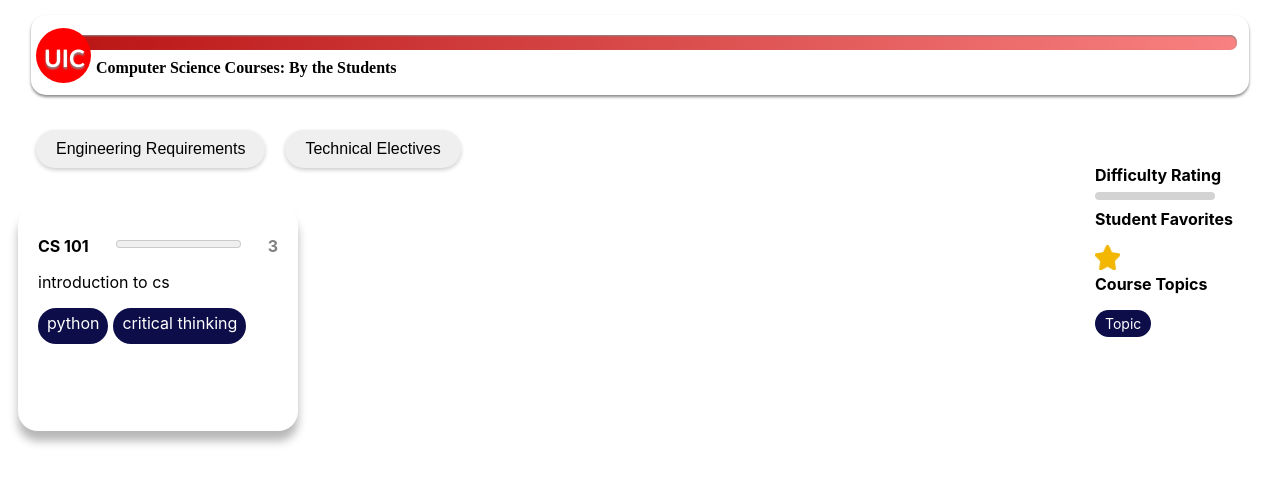
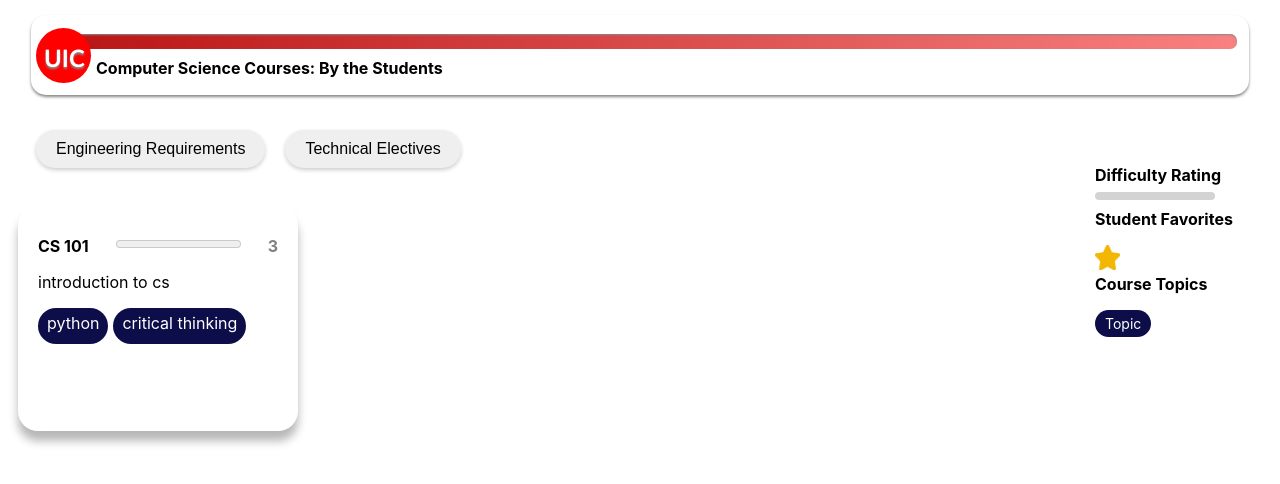
Before and after one commit to cheetodustflori/CourseBits, a React app in the folder course-planner/: page / in a window 1280 px wide. Shown: the top 484 px of the page. Built offline with nearby package versions, Linux system fonts and the light colour scheme; the HTML template or start-up script is replaced by a standard one.

Commit message:
updating styling

```diff
--- a/course-planner/src/components/Header/styles.css
+++ b/course-planner/src/components/Header/styles.css
@@ -1,3 +1,6 @@
+body{
+    font-family: "Inter", sans-serif;
+}
 header {
   background-color: rgb(255, 255, 255);
   border-radius: 15px;
```
